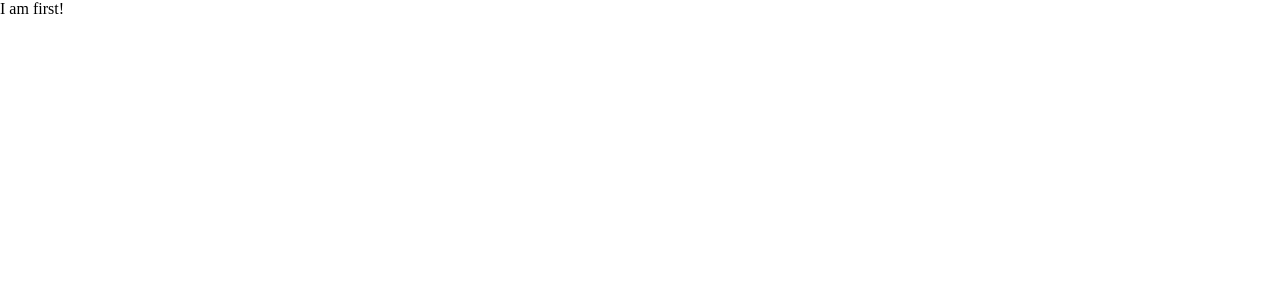
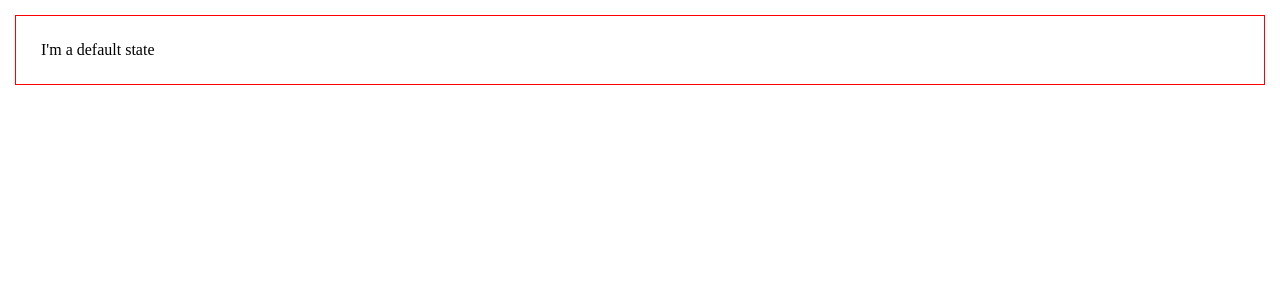
Before and after one commit to jaygraygray/annotate, a React app: page / in a window 1280 px wide. Shown: the top 300 px of the page. Built offline with nearby package versions, Linux system fonts and the light colour scheme.

Commit message:
move editing single shape; rename functions

```diff
--- a/src/app/App.tsx
+++ b/src/app/App.tsx
@@ -1,19 +1,85 @@
 // @ts-nocheck
-import React, { useEffect, useRef, useCallback, useState } from "react";
+import React, { useEffect, useRef, useCallback, useState, useMemo } from "react";
+import { BehaviorSubject } from "rxjs";
+
+// click once, place FirstComponent
+// capture mouse move events, modifying FirstStage OR rendering SecondStage,
+// second click, place SecondComponent OR place ThirdComponent
+
+const FirstStage = () => <div>I'm a default state </div>
+
+const SecondStage = ({ onEditComplete, drawState }) => {
+  const $coords = useMemo(() => new BehaviorSubject({ x: 0, y: 0 }), []);
+  const drawingRef = useRef(null);
+
+  const transformShape = useCallback((e) => {
+    const { clientX, clientY } = e;
+    if (drawingRef.current) {
+      drawingRef.current.style.width = `${clientX}px`;
+      drawingRef.current.style.height= `${clientY}px`;
+    }
+  }, [drawState])
+
+  useEffect(() => {
+    if (drawState === "drawing") {
+      window.addEventListener("mousemove", transformShape)
+      window.addEventListener("mouseup", onEditComplete)
+    }
+    return (() => {
+      window.removeEventListener("mousemove", transformShape);
+      window.removeEventListener("mouseup", onEditComplete)
+    })
+  }, [drawState, onEditComplete])
+
+  return (
+    <div
+      ref={drawingRef}
+      style={{
+          width: `${$coords.value.x + 50}px`,
+          border: "1px solid black"
+        }}
+    >
+      Moving mouse to change shape
+    </div>
+  )
+}
+
+const ThirdStage = ({ onSelectItem }) => <div onClick={onSelectItem} id="SHAPE_BITCH">shape is set</div>
 
 
-// click once, place FirstComponent
-// capture mouse move events
-// second click, place SecondComponent
+const ItemRenderer = ({ drawState, onSelectItem, onEditComplete, id }) => {
+  return (
+    <div style={{ border: '1px solid red', padding: '25px', margin: '15px' }}>
+      {drawState === "placing" && <FirstStage />}
+      {drawState === "drawing" && <SecondStage onEditComplete={onEditComplete} drawState={drawState} />}
+      {drawState === "saved" && <ThirdStage onSelectItem={onSelectItem} />}
+    </div>
+  )
+}
 
-const FirstComp = () => <div>I am first!</div>
-const SecondComp = () => <div>Second!!!</div>
-const Renderer = ({ status }) => {
-  console.log(">>status", status);
+
+const AllItems = ({ drawState, items = [] }) => {
+  const onEditComplete = useCallback(() => {
+    // this is actually saving the item
+    console.log("STOP EDITING")
+  });
+
+  const onSelectItem = useCallback((e, id) => console.log(`selecting item ${id}`));
+
+  const renderMap = () => (
+    items.map(item =>
+      <ItemRenderer
+        key={item}
+        id={item}
+        drawState={drawState}
+        onSelectItem={onSelectItem}
+        onEditComplete={onEditComplete}
+      />
+    )
+  )
   return (
     <>
-      {status === "placing" && <FirstComp />}
-      {status === "drawing" && <SecondComp />}
+      {drawState !== "init" ? renderMap() : null}
     </>
   )
 }
@@ -21,27 +87,39 @@ const Renderer = ({ status }) => {
 export const App = (props) => {
   const [drawState, setDrawState] = useState("placing");
   const bodyRef = useRef()
+  const [numItems, setNumItems] = useState([1]);
+  const [activeItem, setActiveItem] = useState(1);
 
-  const onClick = useCallback(() => {
+  const onClick = useCallback((e) => {
     if (drawState === "placing") {
+      // const newVal = numItems.length + 1
+      // const newItems = [newVal, ...numItems]
+      // setNumItems(newItems)
       setDrawState("drawing")
     }
 
     if (drawState === "drawing") {
-      setDrawState("placing")
+      setDrawState("saved")
+    }
+
+    if (drawState === "saved") {
+      // if an editable item is clicked, do nada here!
+      if (e.target.id !== "SHAPE_BITCH") {
+        setDrawState("placing")
+      }
     }
   }, [drawState]);
 
   const captureMove = useCallback((e) => {
     if (drawState === "drawing") {
-      console.log(">>> mouse event", e)
+      console.log('start drawing')
     }
   }, [drawState]);
 
 
   return (
-    <div style={{ height: "100vh", width: "100vw" }} onClick={onClick} onMouseMove={captureMove} ref={bodyRef}>
-      <Renderer status={drawState} />
+    <div style={{ height: "100vh", width: "100vw" }} onClick={onClick} ref={bodyRef}>
+      <AllItems drawState={drawState} items={numItems} activeItem={activeItem} />
     </div>
   );
 }
```
